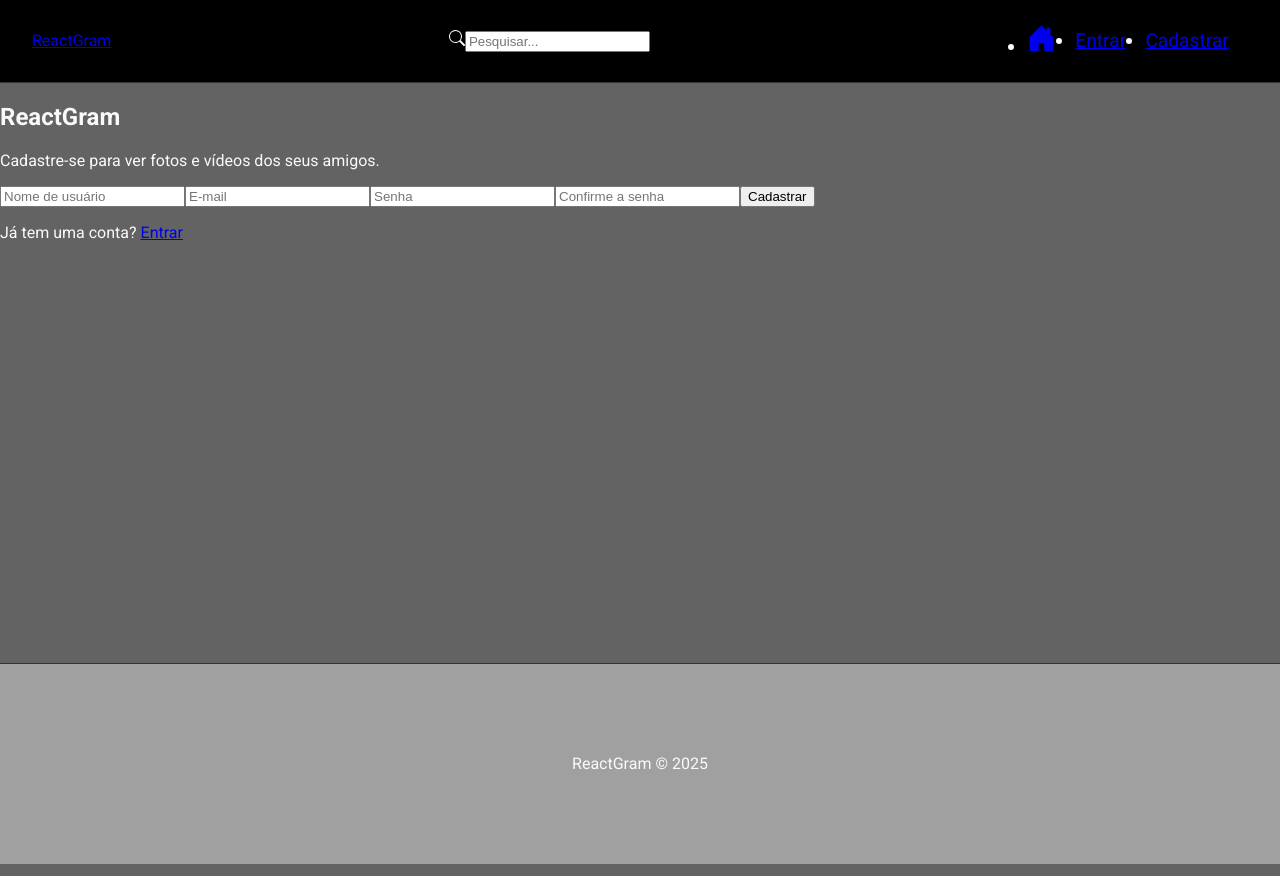
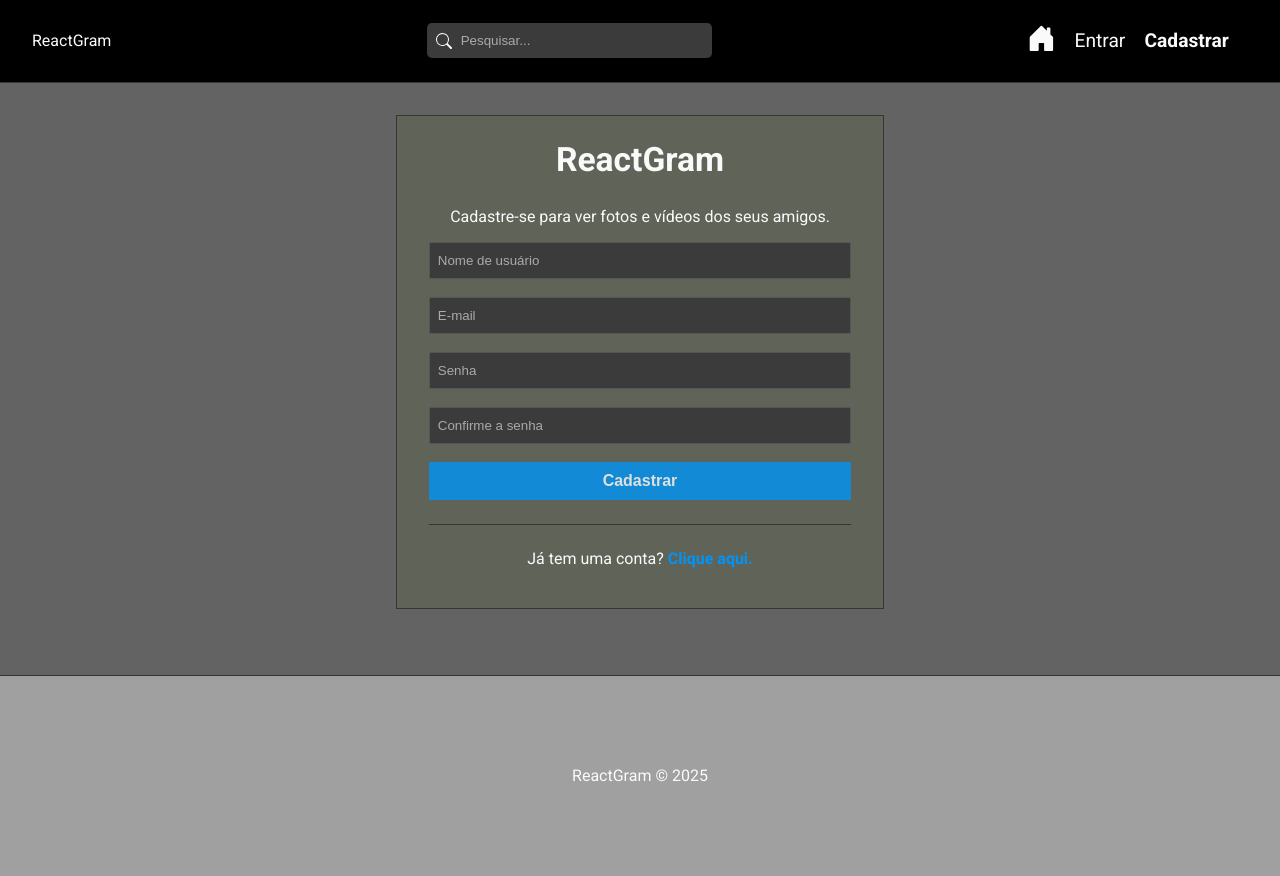
Before and after one commit to JBLimaGo/reactgram, a React (Create React App) app in the folder frontend/: page /register in a window 1280 px wide. Built offline with nearby package versions, Linux system fonts and the light colour scheme.

Commit message:
Finalização CSS Global, Criação de States form cadastro, Redux

```diff
--- a/frontend/package.json
+++ b/frontend/package.json
@@ -11,6 +11,7 @@
     "react": "^19.1.0",
     "react-dom": "^19.1.0",
     "react-icons": "^5.5.0",
+    "react-redux": "^9.2.0",
     "react-router-dom": "^7.6.2",
     "react-scripts": "5.0.1",
     "web-vitals": "^2.1.4"
--- a/frontend/src/components/Navbar.css
+++ b/frontend/src/components/Navbar.css
@@ -10,27 +10,26 @@
   transition: transform 0.3s ease; /* Adiciona uma transição suave */
 }
 
-#search-form{
+#search-form {
   position: relative;
   width: 20%;
 }
 
-#search-form svg{
+#search-form svg {
   position: absolute;
-    top: 50%;
-    left: 0.5em;
+  top: 10px;
+  left: 9px;
 }
 
-search-form input {
+#search-form input {
   padding-left: 2.5em;
-    width: 250%; /* Aumenta a largura do campo de busca */
-    height: 3em; /* Aumenta a altura do campo de busca */
   border: none;
   border-radius: 5px;
+  width: 100%; /* Aumenta a largura do campo de busca */
   margin: 0;
 }
 
-#nav-links{
+#nav-links {
   display: flex;
   align-items: center;
 }
@@ -40,10 +39,10 @@ search-form input {
   font-size: 1.2em; /* Aumenta o tamanho do texto */
 }
 
-#nav-links span{
+#nav-links span {
   cursor: pointer;
 }
 
-#nav-links svg{
+#nav-links svg {
   font-size: 1.5em;
 }
--- a/frontend/src/components/Navbar.js
+++ b/frontend/src/components/Navbar.js
@@ -2,35 +2,36 @@ import "./Navbar.css";
 
 // Components
 import { NavLink, Link } from "react-router-dom";
-import { BsSearch, BsHouseDoorFill, BsFillPersonFill, BsFillCameraFill } from "react-icons/bs";
+import {
+  BsSearch,
+  BsHouseDoorFill,
+  BsFillPersonFill,
+  BsFillCameraFill,
+} from "react-icons/bs";
 
 const Navbar = () => {
   return (
     <nav id="nav">
-      <Link to="/" > ReactGram </Link>
-      <form>
+      <Link to="/"> ReactGram </Link>
+      <form id="search-form">
         <BsSearch />
         <input type="text" placeholder="Pesquisar..." />
       </form>
-      <ul id ="nav-links">
+      <ul id="nav-links">
         <li>
           <NavLink to="/" end>
             <BsHouseDoorFill />
           </NavLink>
         </li>
         <li>
-          <NavLink to="/login">
-            Entrar
-          </NavLink>
+          <NavLink to="/login">Entrar</NavLink>
         </li>
         <li>
-          <NavLink to="/register">
-            Cadastrar
-          </NavLink>
+          <NavLink to="/register">Cadastrar</NavLink>
         </li>
       </ul>
     </nav>
-  )
-}
+  );
+};
 
-export default Navbar
+export default Navbar;
--- a/frontend/src/index.css
+++ b/frontend/src/index.css
@@ -1,4 +1,4 @@
-body{
+body {
   font-family: "Roboto", sans-serif;
   margin: 0;
   padding: 0;
@@ -6,3 +6,84 @@ body{
   background-color: #636363;
   color: #fafafa;
 }
+
+a {
+  color: #fafafa;
+  text-decoration: none;
+}
+
+.active {
+  font-weight: bold;
+}
+
+ul {
+  list-style: none;
+}
+
+form {
+  display: flex;
+  flex-direction: column;
+  gap: 10px;
+}
+
+label {
+  display: flex;
+  flex-direction: column;
+  text-align: left;
+}
+
+label span {
+  font-weight: bold;
+  margin-bottom: 0.5em;
+  color: #aaa;
+  font-size: 0.7em;
+}
+
+input {
+  background-color: #3b3b3b;
+  color: #aaa;
+  border: 1px solid #555;
+  border-radius: 2px;
+  padding: 10px 8px;
+  outline: none;
+  margin-bottom: 0.6em;
+}
+
+input::placeholder {
+  color: #aaa;
+}
+
+.btn,
+button,
+input[type="submit"] {
+  background-color: #0094f6;
+  color: #fff;
+  border: none;
+  padding: 10px 8px;
+  font-weight: bold;
+  cursor: pointer;
+  opacity: 0.8;
+  font-size: 1em;
+}
+
+input[type="submit"] {
+  margin-top: 1em;
+}
+
+input:disabled {
+  cursor: not-allowed;
+  background-color: #000;
+}
+
+button:hover,
+input[type="submit"]:hover {
+  opacity: 1;
+}
+
+.cancel-btn {
+  background-color: #ccc;
+}
+
+.hide {
+  display: none;
+}
--- a/frontend/src/index.js
+++ b/frontend/src/index.js
@@ -1,11 +1,17 @@
-import React from 'react';
-import ReactDOM from 'react-dom/client';
-import './index.css';
-import App from './App';
+import React from "react";
+import ReactDOM from "react-dom/client";
+import "./index.css";
+import App from "./App";
 
-const root = ReactDOM.createRoot(document.getElementById('root'));
+// Redux
+import { Provider } from "react-redux";
+import { store } from "./store";
+
+const root = ReactDOM.createRoot(document.getElementById("root"));
 root.render(
   <React.StrictMode>
-    <App />
+    <Provider store={store}>
+      <App />
+    </Provider>
   </React.StrictMode>
 );
--- a/frontend/src/pages/Auth/Auth.css
+++ b/frontend/src/pages/Auth/Auth.css
@@ -0,0 +1,39 @@
+#login,
+#register {
+  border: 1px solid #363636;
+  background-color: #606458;
+  padding: 1.5em 2em;
+  max-width: 33%;
+  margin: 2em auto;
+}
+
+#login h2,
+#register h2 {
+  text-align: center;
+  font-size: 2.1em;
+  margin-top: 0;
+}
+
+.subtitle {
+  font-weight: bold;
+  color: #999;
+  margin-bottom: 1.5em;
+}
+
+#login form,
+#register form {
+  padding-bottom: 1.5em;
+  margin-bottom: 1.5em;
+  border-bottom: 1px solid #363636;
+}
+
+#login p,
+#register p {
+  text-align: center;
+}
+
+#login p a,
+#register p a {
+  font-weight: bold;
+  color: #0094f6;
+}
--- a/frontend/src/pages/Auth/Register.js
+++ b/frontend/src/pages/Auth/Register.js
@@ -1,36 +1,68 @@
 import "./Auth.css";
 
 // Components
-import {Link} from 'react-router-dom';
+import { Link } from "react-router-dom";
 
 // Hooks
-import {useState, useEffect} from 'react';
+import { useState, useEffect } from "react";
 
 const Register = () => {
+  const [name, setName] = useState("");
+  const [email, setEmail] = useState("");
+  const [password, setPassword] = useState("");
+  const [confirmPassword, setConfirmPassword] = useState("");
+  // const [error, setError] = useState("");
 
   const handleSubmit = (e) => {
     e.preventDefault();
+
     // Aqui você pode adicionar a lógica para enviar os dados do formulário
-    console.log("Formulário enviado");
-  }
+    const user = {
+      name,
+      email,
+      password,
+      confirmPassword,
+    };
 
+    console.log(user);
+  };
 
   return (
-    <div>
+    <div id="register">
       <h2>ReactGram</h2>
       <p>Cadastre-se para ver fotos e vídeos dos seus amigos.</p>
       <form onSubmit={handleSubmit}>
-        <input type="text" placeholder="Nome de usuário" />
-        <input type="email" placeholder="E-mail" />
-        <input type="password" placeholder="Senha" />
-        <input type="password" placeholder="Confirme a senha" />
+        <input
+          type="text"
+          placeholder="Nome de usuário"
+          onChange={(e) => setName(e.target.value)}
+          value={name || ""}
+        />
+        <input
+          type="email"
+          placeholder="E-mail"
+          onChange={(e) => setEmail(e.target.value)}
+          value={email || ""}
+        />
+        <input
+          type="password"
+          placeholder="Senha"
+          onChange={(e) => setPassword(e.target.value)}
+          value={password || ""}
+        />
+        <input
+          type="password"
+          placeholder="Confirme a senha"
+          onChange={(e) => setConfirmPassword(e.target.value)}
+          value={confirmPassword || ""}
+        />
         <button type="submit">Cadastrar</button>
-        <p>
-          Já tem uma conta? <Link to="/login">Entrar</Link>
-        </p>
       </form>
+      <p>
+        Já tem uma conta? <Link to="/login">Clique aqui.</Link>
+      </p>
     </div>
-  )
-}
+  );
+};
 
-export default Register
+export default Register;
--- /dev/null
+++ b/frontend/src/store.js
@@ -0,0 +1,14 @@
+import {configureStore} from '@reduxjs/toolkit';
+
+export const store = configureStore({
+  reducer: {
+    // Aqui você pode adicionar os reducers do seu aplicativo
+    // Exemplo: user: userReducer,
+  },
+    middleware: (getDefaultMiddleware) =>
+        getDefaultMiddleware({
+        serializableCheck: false, // Desabilita a verificação de serialização
+        }),
+    devTools: process.env.NODE_ENV !== 'production', // Habilita o DevTools apenas em desenvolvimento
+    preloadedState: {}, // Estado inicial do Redux
+});
```
Also changed, not shown: 1 other file (tests, documents, lock files or other folders). Lines whose indentation alone changed are shown as unchanged.
